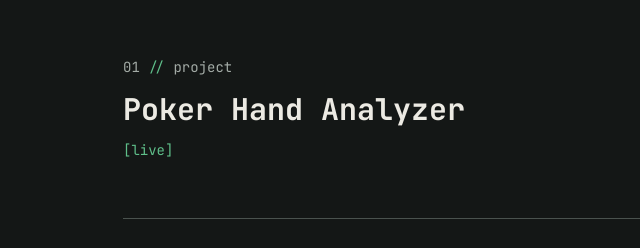
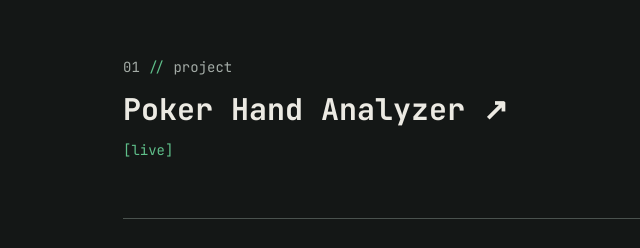
Before and after one commit to Qkarnsbboy/Website26, an Astro site: page /projects/poker-hand-analyzer in a window 1280 px wide. Shown: the top 248 px of the page, 261-901 px from the left. Built offline with nearby package versions, Linux system fonts and the light colour scheme; Astro itself is replaced by a stand-in of ours.

Commit message:
Link project page titles to their live sites
- Make the title of a live project open its site in a new tab
- Leave titles of projects without a site as plain text

Co-Authored-By: Claude Opus 5.5 <noreply@anthropic.com>

```diff
--- a/src/pages/projects/[slug].astro
+++ b/src/pages/projects/[slug].astro
@@ -37,7 +37,16 @@ if (project.status === 'live') {
   <!-- Header: number, title, status -->
   <div class="flex flex-col gap-3">
     <span class="text-muted">{number} <span class="text-felt">//</span> project</span>
-    <h1 class="text-2xl md:text-3xl font-bold">{project.title}</h1>
+    <!-- The title links to the live site, if there is one -->
+    <h1 class="text-2xl md:text-3xl font-bold">
+      {project.link ? (
+        <a href={project.link} target="_blank" rel="noopener noreferrer" class="hover:text-felt hover:underline">
+          {project.title} ↗
+        </a>
+      ) : (
+        project.title
+      )}
+    </h1>
     <span class={statusClass}>[{project.status}]</span>
   </div>
 
```
